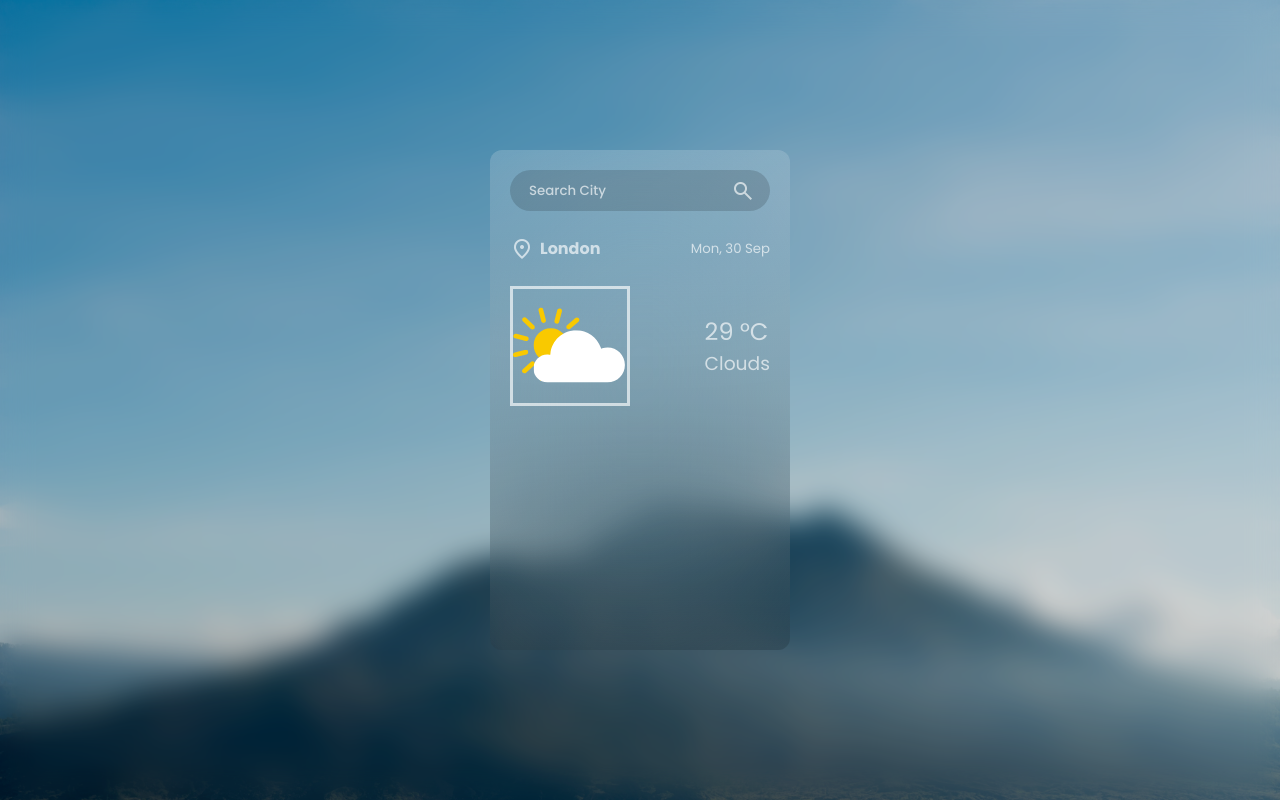
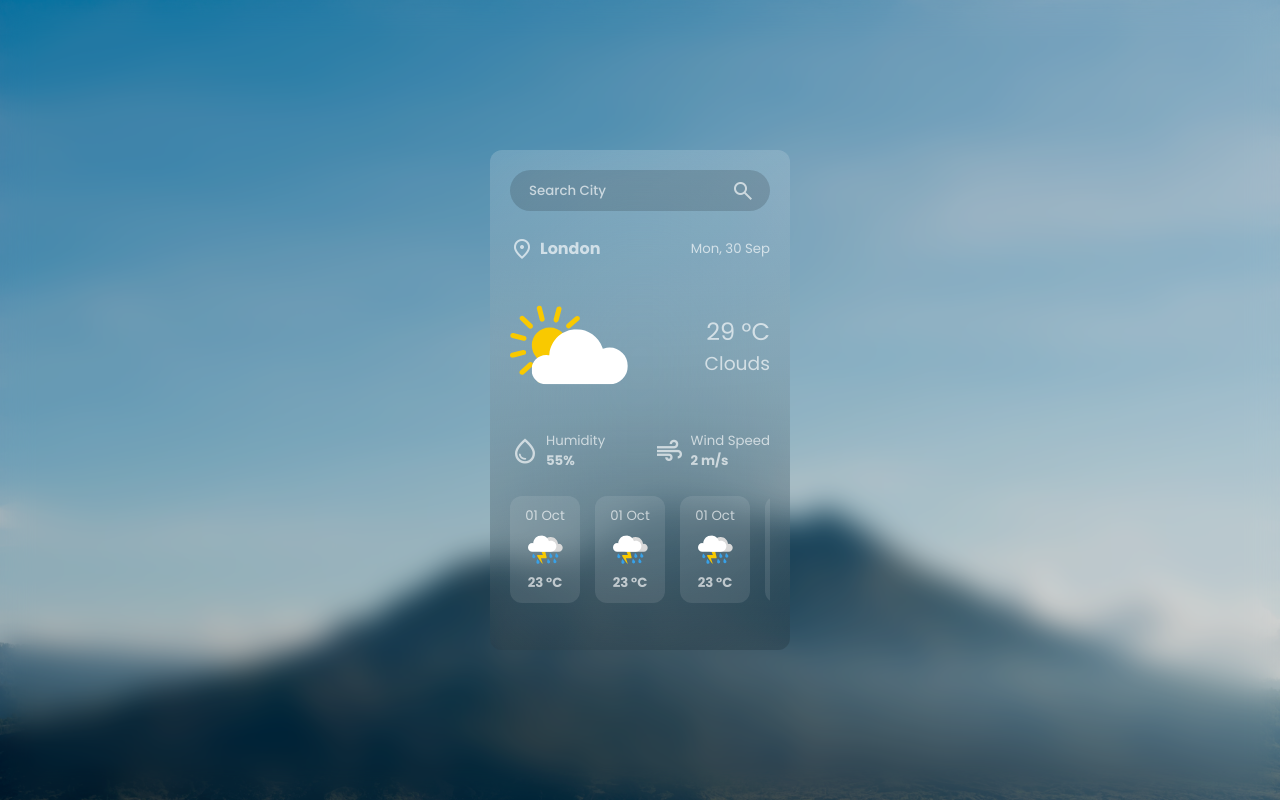
Before and after one commit to TurboGarry/Weather_App, a plain HTML site: page index.html in a window 1280 px wide. Drawn offline with nearby package versions, Linux system fonts and the light colour scheme; a web font is replaced by a local one.

Commit message:
add forecast section

```diff
--- a/index.html
+++ b/index.html
@@ -8,8 +8,7 @@
     <link rel="stylesheet" href="style.css">
 
     <!-- Google icons -->
-    <link rel="stylesheet"
-        href="https://fonts.googleapis.com/css2?family=Material+Symbols+Outlined" />
+    <link rel="stylesheet" href="https://fonts.googleapis.com/css2?family=Material+Symbols+Outlined" />
 
     <!-- javascript link -->
     <script src="script.js" defer></script>
@@ -44,6 +43,51 @@
                     <h3 class="condition-txt regular-txt">Clouds</h3>
                 </div>
             </div>
+
+            <div class="weather-condition-container">
+                <div class="condition-item">
+                    <span class="material-symbols-outlined">
+                        water_drop
+                    </span>
+                    <div class="condition-info">
+                        <h5 class="regular-txt">Humidity</h5>
+                        <h5 class="humidity-value-txt">55%</h5>
+                    </div>
+                </div>
+                <div class="condition-item">
+                    <span class="material-symbols-outlined">
+                        air
+                    </span>
+                    <div class="condition-info">
+                        <h5 class="regular-txt">Wind Speed</h5>
+                        <h5 class="wind-value-txt">2 m/s</h5>
+                    </div>
+                </div>
+
+            </div>
+
+            <div class="forecast-item-container">
+                <div class="forecast-item">
+                    <h5 class="forecast-item-date regular-txt">01 Oct</h5>
+                    <img src="assets/weather/thunderstorm.svg" alt="thunderstorm image" class="forecast-item-img">
+                    <h5 class="forecast-item-temp">23 °C</h5>
+                </div>
+                <div class="forecast-item">
+                    <h5 class="forecast-item-date regular-txt">01 Oct</h5>
+                    <img src="assets/weather/thunderstorm.svg" alt="thunderstorm image" class="forecast-item-img">
+                    <h5 class="forecast-item-temp">23 °C</h5>
+                </div>
+                <div class="forecast-item">
+                    <h5 class="forecast-item-date regular-txt">01 Oct</h5>
+                    <img src="assets/weather/thunderstorm.svg" alt="thunderstorm image" class="forecast-item-img">
+                    <h5 class="forecast-item-temp">23 °C</h5>
+                </div>
+                <div class="forecast-item">
+                    <h5 class="forecast-item-date regular-txt">01 Oct</h5>
+                    <img src="assets/weather/thunderstorm.svg" alt="thunderstorm image" class="forecast-item-img">
+                    <h5 class="forecast-item-temp">23 °C</h5>
+                </div>
+            </div>
         </section>
     </main>
 </body>
--- a/style.css
+++ b/style.css
@@ -110,7 +110,65 @@ body:before{
 }
 
 .weather-summary-img{
-    border: solid;
     width: 120px;
     height: 120px;
 }
+
+.weather-summary-info{
+    text-align: end;
+}
+
+.weather-condition-container{
+    display: flex;
+    justify-content: space-between;
+}
+
+.condition-item{
+    display: flex;
+    align-items: center;
+    gap: 6px;
+}
+
+.condition-item span{
+    font-size: 30px;
+}
+
+.forecast-item-container{
+    display: flex;
+    gap: 15px;
+    overflow: scroll;
+    padding-bottom: 12px;
+}
+
+.forecast-item-container::-webkit-scrollbar{
+    height: 8px;
+}
+
+.forecast-item-container::-webkit-scrollbar-track{
+    background: rgb(0, 0, 0, 0.1);
+    border-radius: 99px;
+}
+
+.forecast-item-container::-webkit-scrollbar-thumb{
+    background: rgb(0, 0, 0, 0.15);
+    border-radius: 99px;
+}
+.forecast-item{
+    min-width: 70px;
+    background: rgb(255, 255, 255, 0.1);
+    display: flex;
+    flex-direction: column;
+    gap: 6px;
+    padding: 10px;
+    align-items: center;
+    border-radius: 12px;
+    transition: 0.3s background;
+}
+
+.forecast-item:hover{
+    background: rgb(255, 255, 255, 0.15);
+}
+.forecast-item-img{
+    width: 35px;
+    height: 35px;
+}
```
